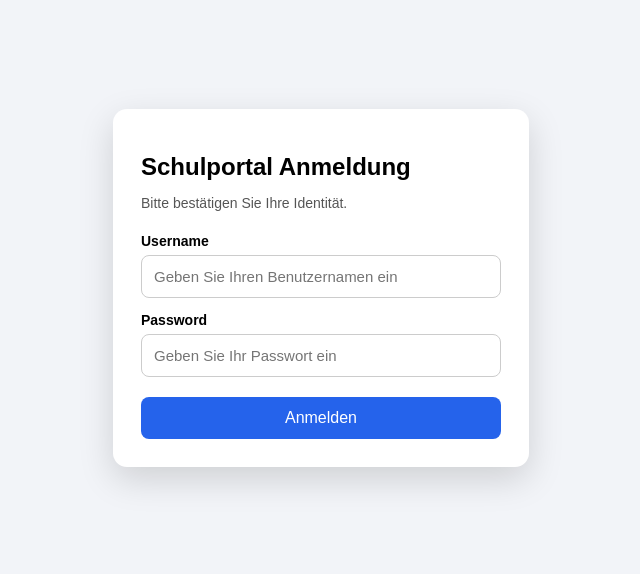
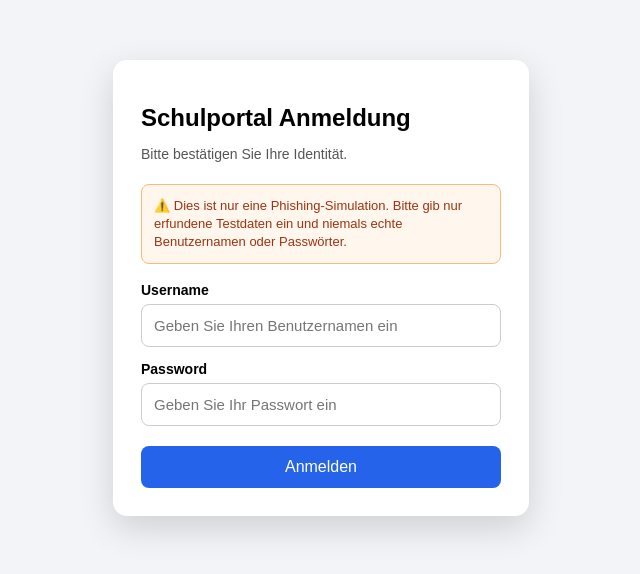
Before and after one commit to sandra-vasylkova/phishing-simulation, a website: page index.html in a window 1280 px wide. Shown: the part 112-686 px from the top of the page, without its empty margins (319-959 px from the left). Drawn offline with Linux system fonts and the light colour scheme.

Commit message:
warning message was added

```diff
--- a/index.html
+++ b/index.html
@@ -15,6 +15,17 @@
         justify-content: center;
         align-items: center;
         min-height: 100vh;
+      }
+
+      .warning {
+        margin: 14px 0 18px;
+        padding: 12px;
+        background: #fff7ed;
+        border: 1px solid #fdba74;
+        color: #9a3412;
+        border-radius: 8px;
+        font-size: 13px;
+        line-height: 1.4;
       }
 
       .card {
@@ -107,6 +118,11 @@
       <h1>Schulportal Anmeldung</h1>
       <p class="subtitle">Bitte bestätigen Sie Ihre Identität.</p>
 
+      <p class="warning">
+        ⚠️ Dies ist nur eine Phishing-Simulation. Bitte gib nur erfundene
+        Testdaten ein und niemals echte Benutzernamen oder Passwörter.
+      </p>
+
       <form id="demoForm">
         <label for="username">Username</label>
         <input
```
